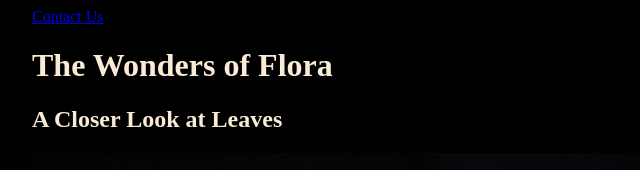
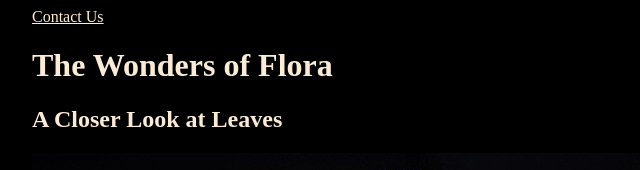
Before and after one commit to demskidepicts/weektwob, a plain HTML site: page index.html in a window 1280 px wide. Shown: the top 170 px of the page, 258-898 px from the left. Drawn offline with Linux system fonts and the light colour scheme.

```diff
--- a/main.css
+++ b/main.css
@@ -1,3 +1,6 @@
+a{
+color: blanchedalmond;
+}
 
 body{
     background-color: black;
```
Also changed, not shown: 1 other file.
